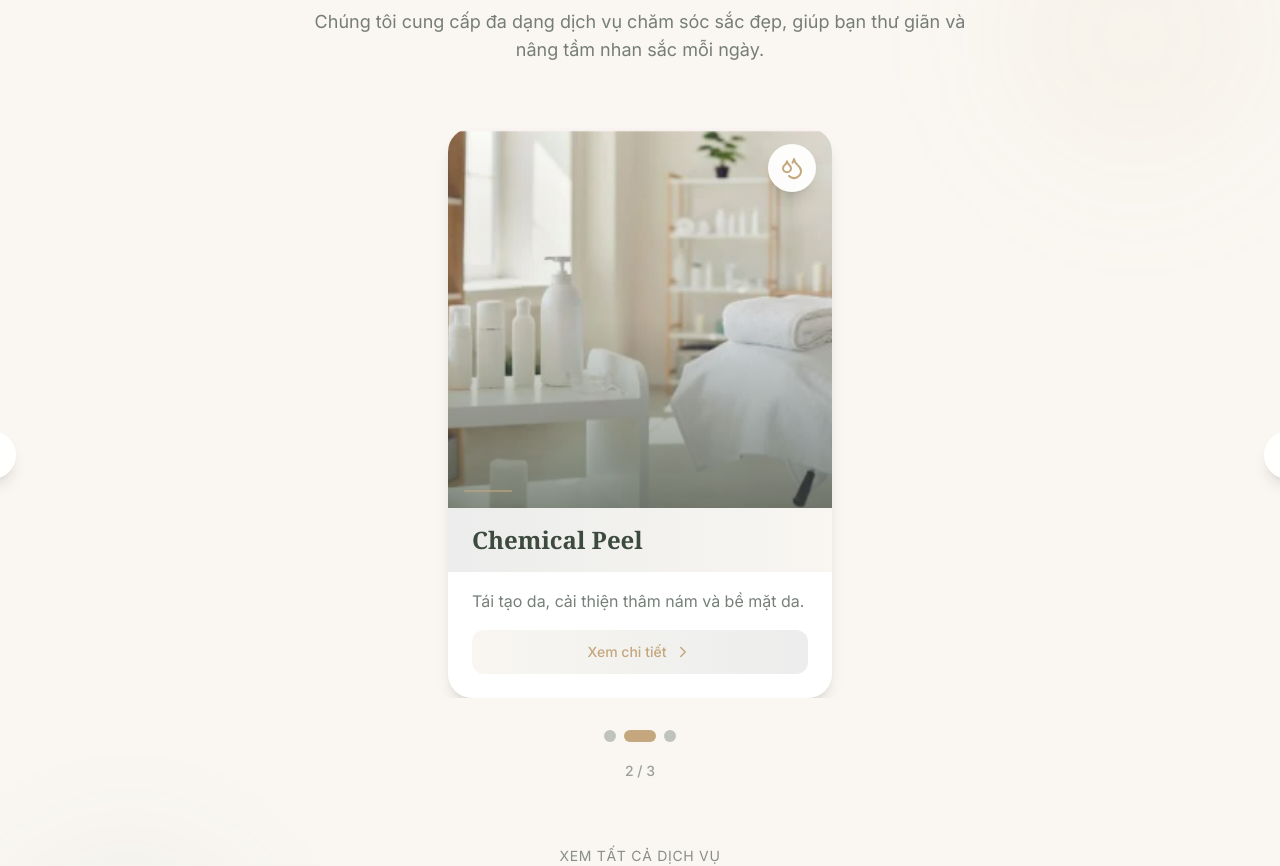
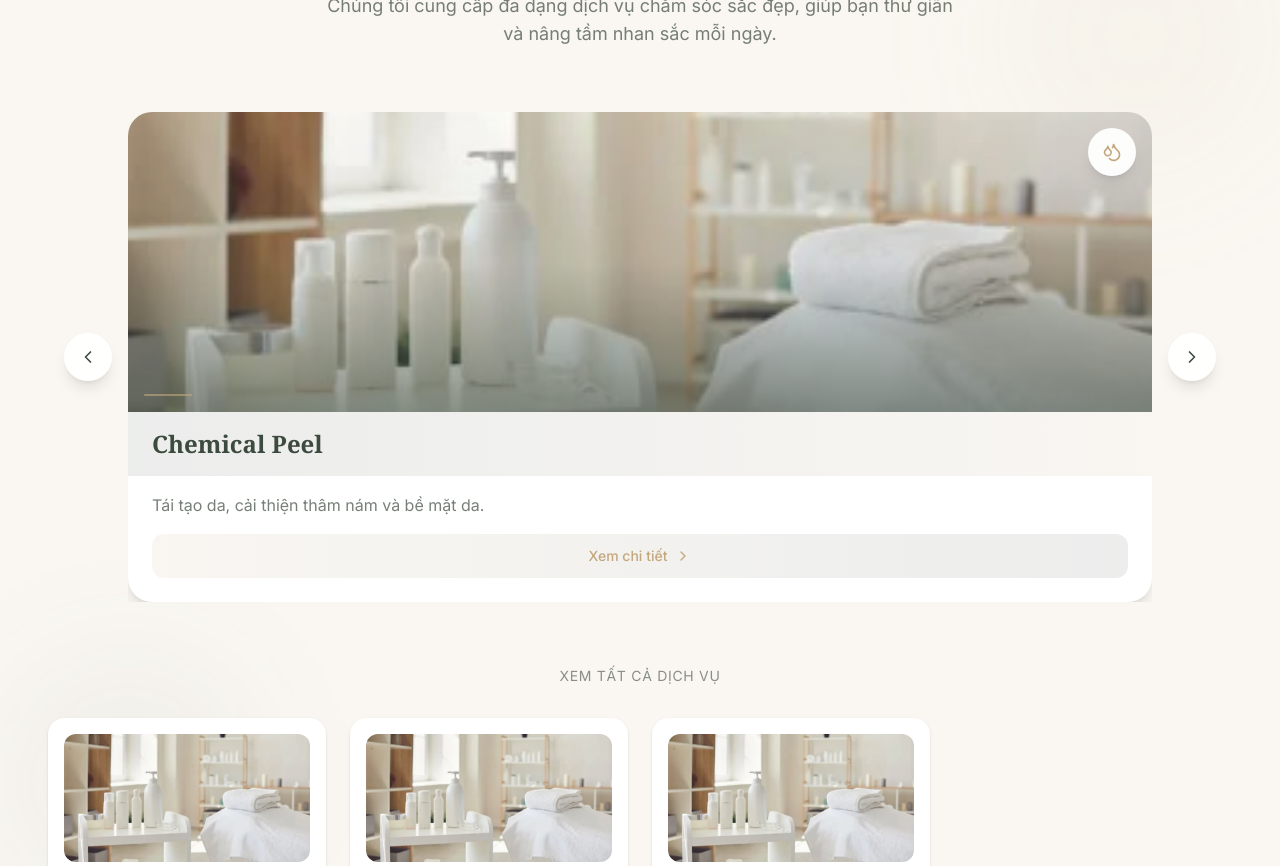
Before and after one commit to sonv79218/hong_spa_web, a React (Vite) app: page /services/cham-soc-da-mat in a window 1280 px wide. Shown: the part 1860-2726 px from the top of the page. Built offline with nearby package versions, Linux system fonts and the light colour scheme; a web font is replaced by a local one.

Commit message:
fix vercel routing

```diff
--- a/src/components/home/ServicePreview.jsx
+++ b/src/components/home/ServicePreview.jsx
@@ -1,76 +1,26 @@
+import { motion } from 'framer-motion';
 import { useState, useEffect, useRef } from 'react';
-import { motion, AnimatePresence, useMotionValue, useTransform } from 'framer-motion';
+import { AnimatePresence } from 'framer-motion';
 import { useInView } from 'framer-motion';
 import { ChevronLeft, ChevronRight } from 'lucide-react';
 import { Sparkles, Droplets, Heart, Scissors, Flame, Wind, Eye } from 'lucide-react';
-import img4 from "../../assets/images/space/Screenshot_45.png";
 import { Link } from "react-router-dom";
 import { services } from "../../data/servicesData";
-// const services = [
-//   {
-//     title: "Chăm sóc da mặt",
-//     desc: "Làm sạch sâu, cấp ẩm và phục hồi làn da khỏe mạnh.",
-//     icon: Sparkles,
-//     image: img4,
-//   },
-//   {
-//     title: "Chemical Peel",
-//     desc: "Tái tạo da, cải thiện thâm nám và bề mặt da.",
-//     icon: Droplets,
-//     image: img4,
-//   },
-//   {
-//     title: "Massage Body",
-//     desc: "Thư giãn toàn thân, giảm căng thẳng và đau nhức.",
-//     icon: Heart,
-//     image: img4,
-//   },
-//   {
-//     title: "Massage cổ vai gáy",
-//     desc: "Giảm đau mỏi do ngồi lâu, làm việc văn phòng.",
-//     icon: Wind,
-//     image: img4,
-//   },
-//   {
-//     title: "Triệt lông",
-//     desc: "Công nghệ an toàn, giúp da mịn màng lâu dài.",
-//     icon: Scissors,
-//     image: img4,
-//   },
-//   {
-//     title: "Giảm béo",
-//     desc: "Hỗ trợ giảm mỡ, cải thiện vóc dáng hiệu quả.",
-//     icon: Flame,
-//     image: img4,
-//   },
-//   {
-//     title: "Gội đầu dưỡng sinh",
-//     desc: "Thư giãn tinh thần, cải thiện tuần hoàn máu.",
-//     icon: Wind,
-//     image: img4,
-//   },
-//   {
-//     title: "Nối mi",
-//     desc: "Tạo đôi mắt cuốn hút, tự nhiên và bền đẹp.",
-//     icon: Eye,
-//     image: img4,
-//   },
-// ];
 
-const ServiceSlideCard = ({ service, direction }) => {
+const ServiceSlideCard = ({ service, direction, isSingleCard }) => {
   const Icon = service.icon;
 
   return (
     <motion.div
-      initial={{ x: direction > 0 ? 300 : -300, opacity: 0 }}
+      initial={{ x: direction > 0 ? 100 : -100, opacity: 0 }}
       animate={{ x: 0, opacity: 1 }}
-      exit={{ x: direction < 0 ? 300 : -300, opacity: 0 }}
+      exit={{ x: direction < 0 ? 100 : -100, opacity: 0 }}
       transition={{ duration: 0.4, ease: 'easeOut' }}
-      className="w-full max-w-sm mx-auto"
+      className={`${isSingleCard ? 'w-full max-w-sm mx-auto' : 'w-full flex-shrink-0'}`}
     >
-      <div className="bg-white rounded-3xl shadow-lg overflow-hidden">
-        {/* Large Image - 65% of card height */}
-        <div className="relative h-[320px] sm:h-[380px] overflow-hidden">
+      <div className="bg-white rounded-3xl shadow-lg overflow-hidden h-full flex flex-col">
+        {/* Large Image */}
+        <div className="relative h-[200px] sm:h-[240px] md:h-[280px] lg:h-[300px] overflow-hidden flex-shrink-0">
           <img
             src={service.image}
             alt={service.title}
@@ -81,36 +31,35 @@ const ServiceSlideCard = ({ service, direction }) => {
           <div className="absolute inset-0 bg-gradient-to-t from-sage/60 via-sage/10 to-transparent" />
 
           {/* Icon Badge */}
-          <div className="absolute top-4 right-4 w-12 h-12 rounded-full bg-white/95 backdrop-blur-sm flex items-center justify-center shadow-lg">
-            <Icon size={24} className="text-terracotta" />
+          <div className="absolute top-4 right-4 w-10 h-10 md:w-12 md:h-12 rounded-full bg-white/95 backdrop-blur-sm flex items-center justify-center shadow-lg">
+            <Icon size={20} className="md:text-2xl text-terracotta" />
           </div>
 
           {/* Decorative corner */}
-          <div className="absolute bottom-4 left-4 w-12 h-0.5 bg-terracotta/60 rounded-full" />
+          <div className="absolute bottom-4 left-4 w-10 md:w-12 h-0.5 bg-terracotta/60 rounded-full" />
         </div>
 
-        {/* Title Section - Highlighted Background */}
-        <div className="bg-gradient-to-r from-sage/10 to-terracotta/10 px-6 py-4">
-          <h3 className="font-serif text-xl sm:text-2xl font-bold text-sage">
+        {/* Title Section */}
+        <div className="bg-gradient-to-r from-sage/10 to-terracotta/10 px-4 md:px-6 py-3 md:py-4 flex-shrink-0">
+          <h3 className="font-serif text-lg sm:text-xl md:text-2xl font-bold text-sage">
             {service.title}
           </h3>
         </div>
 
         {/* Description Section */}
-        <div className="px-6 pb-6 pt-4">
-          <p className="text-sage/70 text-sm sm:text-base leading-relaxed">
+        <div className="px-4 md:px-6 pb-4 md:pb-6 pt-3 md:pt-4 flex-grow flex flex-col">
+          <p className="text-sage/70 text-sm md:text-base leading-relaxed line-clamp-2 md:line-clamp-none">
             {service.desc}
           </p>
 
           {/* CTA Button */}
-
           <Link
             to={`/services/${service.id}`}
-  className="mt-4 w-full py-3 px-6 bg-gradient-to-r from-terracotta/10 to-sage/10 hover:from-terracotta/20 hover:to-sage/20 rounded-xl text-terracotta font-medium text-sm transition-all duration-300 flex items-center justify-center gap-2 group"
+            className="mt-3 md:mt-4 w-full py-2.5 md:py-3 px-4 md:px-6 bg-gradient-to-r from-terracotta/10 to-sage/10 hover:from-terracotta/20 hover:to-sage/20 rounded-xl text-terracotta font-medium text-sm transition-all duration-300 flex items-center justify-center gap-2 group"
           >
             <span>Xem chi tiết</span>
             <ChevronRight
-    size={18}
+              size={16}
               className="transition-transform group-hover:translate-x-1"
             />
           </Link>
@@ -124,9 +73,28 @@ const ServicePreview = () => {
   const [currentIndex, setCurrentIndex] = useState(0);
   const [direction, setDirection] = useState(0);
   const [isPaused, setIsPaused] = useState(false);
+  const [cardsPerView, setCardsPerView] = useState(1);
   const headerRef = useRef(null);
   const isHeaderInView = useInView(headerRef, { once: true, margin: '-100px' });
-  const containerRef = useRef(null);
+  const carouselRef = useRef(null);
+
+  // Responsive cards per view
+  useEffect(() => {
+    const updateCardsPerView = () => {
+      const width = window.innerWidth;
+      if (width >= 1280) {
+        setCardsPerView(3); // Large desktop: 3 cards
+      } else if (width >= 768) {
+        setCardsPerView(2); // Tablet: 2 cards
+      } else {
+        setCardsPerView(1); // Mobile: 1 card
+      }
+    };
+
+    updateCardsPerView();
+    window.addEventListener('resize', updateCardsPerView);
+    return () => window.removeEventListener('resize', updateCardsPerView);
+  }, []);
 
   // Auto slide
   useEffect(() => {
@@ -155,9 +123,13 @@ const ServicePreview = () => {
     setCurrentIndex((prev) => (prev - 1 + services.length) % services.length);
   };
 
+  const isSingleCard = cardsPerView === 1;
+  const cardWidth = isSingleCard ? 'max-w-sm' : 'w-full';
+  const maxIndex = Math.max(0, services.length - cardsPerView);
+
   return (
     <section
-      className="py-16 md:py-24 bg-cream relative overflow-hidden"
+      className="py-12 md:py-16 lg:py-20 bg-cream relative overflow-hidden"
       onMouseEnter={() => setIsPaused(true)}
       onMouseLeave={() => setIsPaused(false)}
     >
@@ -165,29 +137,29 @@ const ServicePreview = () => {
       <div className="absolute top-20 right-0 w-72 h-72 bg-terracotta/5 rounded-full blur-3xl" />
       <div className="absolute bottom-20 left-0 w-64 h-64 bg-sage/5 rounded-full blur-3xl" />
 
-      <div className="max-w-7xl mx-auto px-4 sm:px-6 lg:px-8 relative">
+      <div className="max-w-[1400px] mx-auto px-4 sm:px-6 lg:px-8 xl:px-12 relative">
         {/* Header */}
         <motion.div
           ref={headerRef}
           initial={{ opacity: 0, y: 30 }}
           animate={isHeaderInView ? { opacity: 1, y: 0 } : {}}
           transition={{ duration: 0.6, ease: 'easeOut' }}
-          className="text-center mb-12 md:mb-16"
+          className="text-center mb-8 md:mb-12 lg:mb-16"
         >
           {/* Section label */}
-          <div className="flex items-center justify-center gap-3 mb-4">
-            <span className="w-8 h-px bg-terracotta" />
-            <span className="text-terracotta text-sm tracking-[0.2em] uppercase font-medium">
+          <div className="flex items-center justify-center gap-3 mb-3 md:mb-4">
+            <span className="w-6 md:w-8 h-px bg-terracotta" />
+            <span className="text-terracotta text-xs md:text-sm tracking-[0.2em] uppercase font-medium">
               Dịch vụ
             </span>
-            <span className="w-8 h-px bg-terracotta" />
+            <span className="w-6 md:w-8 h-px bg-terracotta" />
           </div>
 
-          <h2 className="font-serif text-3xl md:text-4xl lg:text-5xl text-sage font-bold mb-4 cursor-glow">
+          <h2 className="font-serif text-2xl sm:text-3xl md:text-4xl lg:text-5xl text-sage font-bold mb-3 md:mb-4">
             Dịch vụ nổi bật tại spa
           </h2>
 
-          <p className="text-sage/70 text-base md:text-lg max-w-2xl mx-auto">
+          <p className="text-sage/70 text-sm md:text-base lg:text-lg max-w-2xl mx-auto px-4">
             Chúng tôi cung cấp đa dạng dịch vụ chăm sóc sắc đẹp, giúp bạn thư giãn
             và nâng tầm nhan sắc mỗi ngày.
           </p>
@@ -198,46 +170,89 @@ const ServicePreview = () => {
           {/* Navigation Arrows */}
           <button
             onClick={prevSlide}
-            className="absolute left-0 top-1/2 -translate-y-1/2 -translate-x-2 md:-translate-x-16 z-10 w-12 h-12 rounded-full bg-white/90 backdrop-blur-sm shadow-lg flex items-center justify-center text-sage hover:bg-terracotta hover:text-white transition-all duration-300 active:scale-95"
+            disabled={currentIndex === 0 && isSingleCard}
+            className={`absolute top-1/2 -translate-y-1/2 z-10 w-10 h-10 md:w-12 md:h-12 rounded-full bg-white/90 backdrop-blur-sm shadow-lg flex items-center justify-center text-sage hover:bg-terracotta hover:text-white transition-all duration-300 active:scale-95
+              ${isSingleCard
+                ? '-left-2 md:-left-4 lg:-left-16'
+                : 'left-0 md:left-2 lg:left-4'
+              }
+              ${currentIndex === 0 && isSingleCard ? 'opacity-50 cursor-not-allowed' : ''}
+            `}
             aria-label="Previous slide"
           >
-            <ChevronLeft size={24} />
+            <ChevronLeft size={20} className="md:text-2xl" />
           </button>
 
           <button
             onClick={nextSlide}
-            className="absolute right-0 top-1/2 -translate-y-1/2 translate-x-2 md:translate-x-16 z-10 w-12 h-12 rounded-full bg-white/90 backdrop-blur-sm shadow-lg flex items-center justify-center text-sage hover:bg-terracotta hover:text-white transition-all duration-300 active:scale-95"
+            disabled={currentIndex >= maxIndex && isSingleCard}
+            className={`absolute top-1/2 -translate-y-1/2 z-10 w-10 h-10 md:w-12 md:h-12 rounded-full bg-white/90 backdrop-blur-sm shadow-lg flex items-center justify-center text-sage hover:bg-terracotta hover:text-white transition-all duration-300 active:scale-95
+              ${isSingleCard
+                ? '-right-2 md:-right-4 lg:-right-16'
+                : 'right-0 md:right-2 lg:right-4'
+              }
+              ${currentIndex >= maxIndex && isSingleCard ? 'opacity-50 cursor-not-allowed' : ''}
+            `}
             aria-label="Next slide"
           >
-            <ChevronRight size={24} />
+            <ChevronRight size={20} className="md:text-2xl" />
           </button>
 
           {/* Carousel Track */}
           <div
-            ref={containerRef}
-            className="overflow-hidden px-4 md:px-16"
+            ref={carouselRef}
+            className={`overflow-hidden ${isSingleCard ? '' : 'mx-8 md:mx-12 lg:mx-16 xl:mx-20'}`}
           >
-            <div className="flex justify-center">
+            <div className={`flex ${isSingleCard ? 'justify-center' : 'justify-start gap-4 md:gap-6'}`}>
+              {isSingleCard ? (
                 <AnimatePresence mode="wait" custom={direction}>
                   <ServiceSlideCard
                     key={currentIndex}
                     service={services[currentIndex]}
                     direction={direction}
+                    isSingleCard={true}
                   />
                 </AnimatePresence>
+              ) : (
+                <AnimatePresence mode="wait" custom={direction}>
+                  <motion.div
+                    key={currentIndex}
+                    initial={{ x: direction > 0 ? 50 : -50, opacity: 0 }}
+                    animate={{ x: 0, opacity: 1 }}
+                    exit={{ x: direction < 0 ? 50 : -50, opacity: 0 }}
+                    transition={{ duration: 0.4, ease: 'easeOut' }}
+                    className="flex gap-4 md:gap-6"
+                  >
+                    {Array.from({ length: cardsPerView }).map((_, i) => {
+                      const index = (currentIndex + i) % services.length;
+                      return (
+                        <div key={`${currentIndex}-${i}`} className={`${cardWidth} flex-shrink-0`}>
+                          <ServiceSlideCard
+                            service={services[index]}
+                            direction={direction}
+                            isSingleCard={false}
+                          />
+                        </div>
+                      );
+                    })}
+                  </motion.div>
+                </AnimatePresence>
+              )}
             </div>
           </div>
 
-          {/* Dot Indicators */}
-          <div className="flex justify-center items-center gap-2 mt-8">
+          {/* Dot Indicators - Only show on mobile/tablet single card view */}
+          {isSingleCard && (
+            <>
+              <div className="flex justify-center items-center gap-2 mt-6 md:mt-8">
                 {services.map((_, index) => (
                   <button
                     key={index}
                     onClick={() => goToSlide(index)}
                     className={`transition-all duration-300 rounded-full ${
                       index === currentIndex
-                    ? 'w-8 h-3 bg-terracotta'
-                    : 'w-3 h-3 bg-sage/30 hover:bg-sage/50'
+                        ? 'w-6 md:w-8 h-2.5 md:h-3 bg-terracotta'
+                        : 'w-2.5 md:w-3 h-2.5 md:h-3 bg-sage/30 hover:bg-sage/50'
                     }`}
                     aria-label={`Go to slide ${index + 1}`}
                   />
@@ -245,14 +260,16 @@ const ServicePreview = () => {
               </div>
 
               {/* Slide Counter */}
-          <div className="text-center mt-4">
-            <span className="text-sage/50 text-sm font-medium">
+              <div className="text-center mt-3 md:mt-4">
+                <span className="text-sage/50 text-xs md:text-sm font-medium">
                   {currentIndex + 1} / {services.length}
                 </span>
               </div>
+            </>
+          )}
         </div>
 
-        {/* Desktop Grid View - Optional alternative */}
+        {/* Desktop Grid View - Alternative view */}
         <div className="hidden lg:block mt-16">
           <motion.div
             initial={{ opacity: 0, y: 20 }}
```
Also changed, not shown: vercel.json (added). Lines whose indentation alone changed are shown as unchanged.
